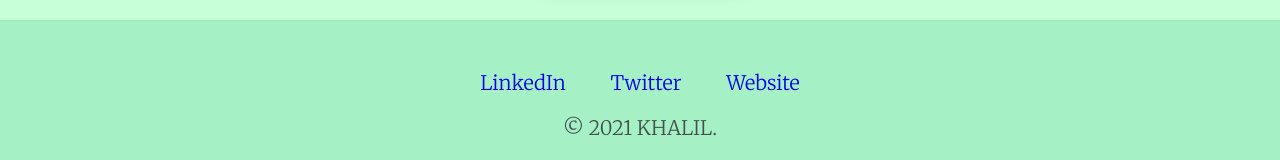
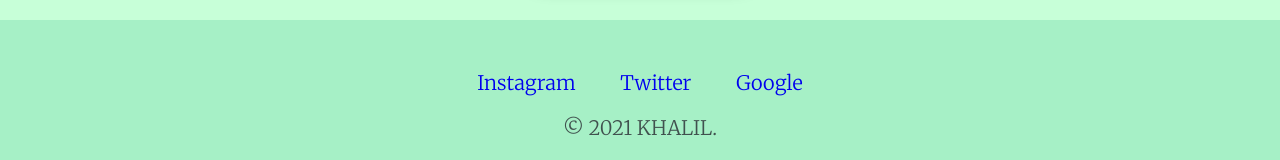
Before and after one commit to ahmedkhalil2002/site, a plain HTML site: page index.html in a window 1280 px wide. Shown: the part 2024-2184 px from the top of the page. Drawn offline with Linux system fonts and the light colour scheme.

Commit message:
Update index.html

```diff
--- a/index.html
+++ b/index.html
@@ -231,9 +231,9 @@
   <div class="bottom-container">
 
 
-    <a class="footer-link" href="https://www.linkedin.com/">LinkedIn</a>
+    <a class="footer-link" href="https://www.instagram.com/ahmed_khalil21/">Instagram</a>
     <a class="footer-link" href="https://twitter.com/">Twitter</a>
-    <a class="footer-link" href="https://www.appbrewery.co/">Website</a>
+    <a class="footer-link" href="https://www.google.com/">Google</a>
     <p>© 2021 KHALIL.</p>
   </div>
 
```
